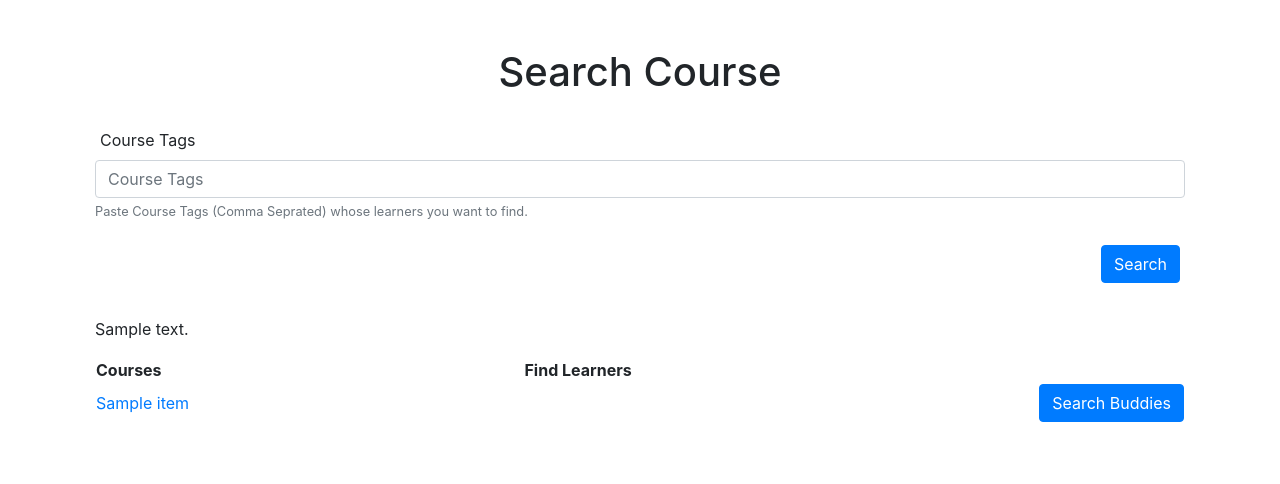
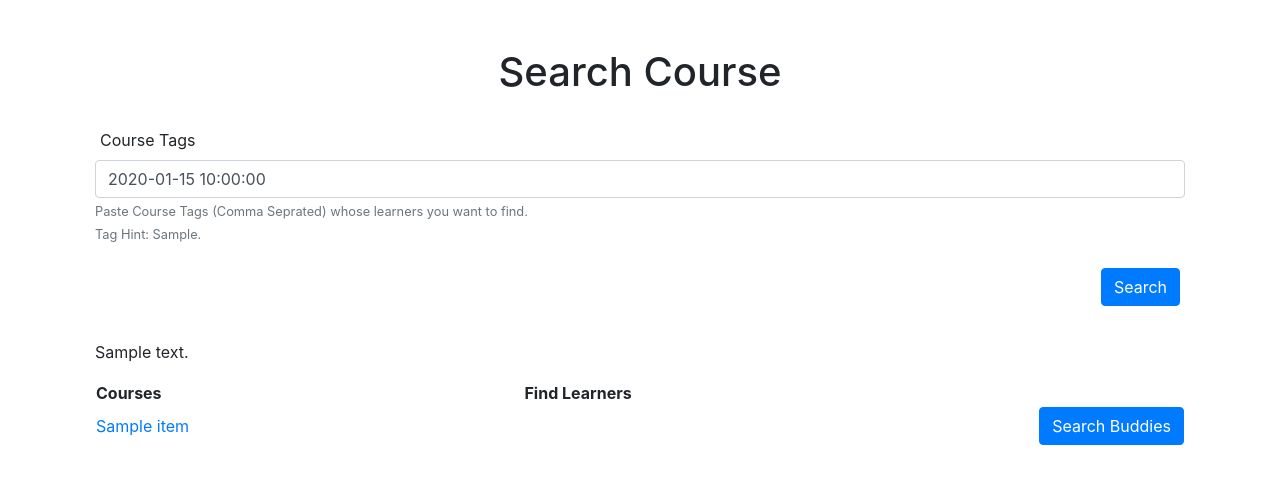
Before and after one commit to AasthaMehtaTech/books_store_, a Flask app: template templates/search_course.html in a window 1280 px wide. Shown: the top 484 px of the page. Run offline with Flask 2, Linux system fonts and the light colour scheme; the template is opened without the code that fills it: most values are stand-ins (such as "Sample title", 1, 10 or a date in 2020); some libraries are stand-ins or nearby versions.

Commit message:
Tag Hint Added

```diff
--- a/app.py
+++ b/app.py
@@ -125,6 +125,13 @@ def search_buddy_form():
 def search_course_form():
     courses_detail = list()
     result_description = ''
+    all_tags_list=Course.query.with_entities(Course.course_tags).all()
+    tag_list = list()
+    for tag_string in all_tags_list:
+        tag_list.extend(tag_string[0].split(', '))
+    clean_tag_list = list(set(tag_list))
+    clean_tag_list.remove('')
+    clean_tag = ', '.join(clean_tag_list)
     if request.method == 'POST':
         course_tags=request.form.get('course_tags')
         course_tags_list = course_tags.lower().split(',')
@@ -137,10 +144,10 @@ def search_course_form():
             results = most_common(course_list)
             courses_detail.extend(results) # jsonify(course.serialize())
             result_description = f'Results for {course_tags}:'
-            return render_template("search_course.html", courses_detail=courses_detail, result_description=result_description)
+            return render_template("search_course.html", courses_detail=courses_detail, result_description=result_description, clean_tag=clean_tag)
         except Exception as e:
     	    return(str(e))
-    return render_template("search_course.html", courses_detail = courses_detail, result_description=result_description)
+    return render_template("search_course.html", courses_detail = courses_detail, result_description=result_description, clean_tag=clean_tag)
 
 # TODO:
 # Implement Find Learners   [YES]
@@ -151,7 +158,8 @@ def search_course_form():
 
 # Notification if no result found
 # Goto Homepage
-# Clickable Email Address on search_buddy
+# Clickable Email Address on search_buddy [YES]
+# Tag Hint      [YES]
 # Auto Email Generation by clicking on show interest
 # Deploy on Heroku          []
 
--- a/templates/search_course.html
+++ b/templates/search_course.html
@@ -25,10 +25,13 @@
 
                 <label for="name">Course Tags</label>
                 <div class="form-row">
-                    <input class="form-control" type="text" placeholder="Course Tags" id="course_tags" name="course_tags">
+                    <input class="form-control" type="text" placeholder="Course Tags" id="course_tags" name="course_tags", value="{{added_tags}}">
                 </div>
                 <div class="form-row">
                     <small id="description" class="form-text text-muted">Paste Course Tags (Comma Seprated) whose learners you want to find.</small>
+                </div>
+                <div class="form-row">
+                    <small id="tag_hint" class="form-text text-muted">Tag Hint: {{clean_tag}}.</small>
                 </div>
                 <br>
                 <button type="submit " class="btn btn-primary " style="float:right ">Search</button>
```
